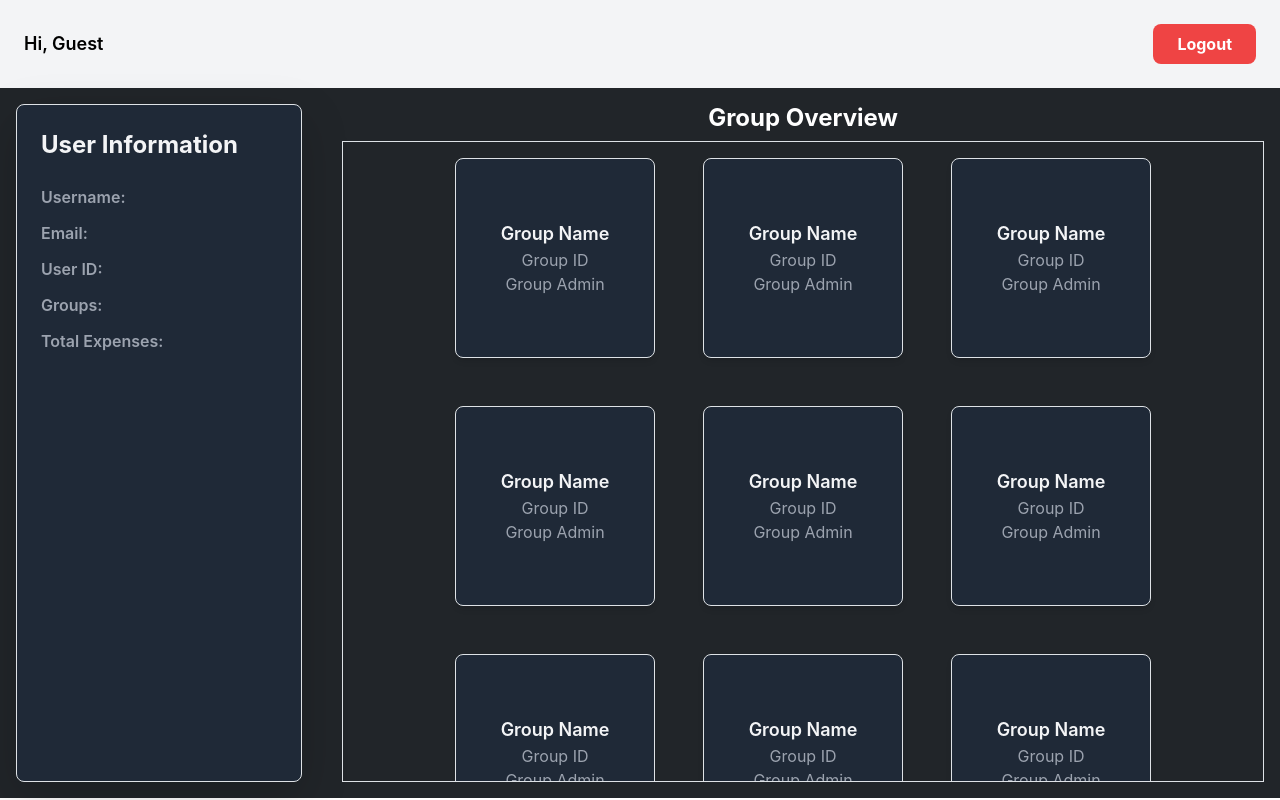
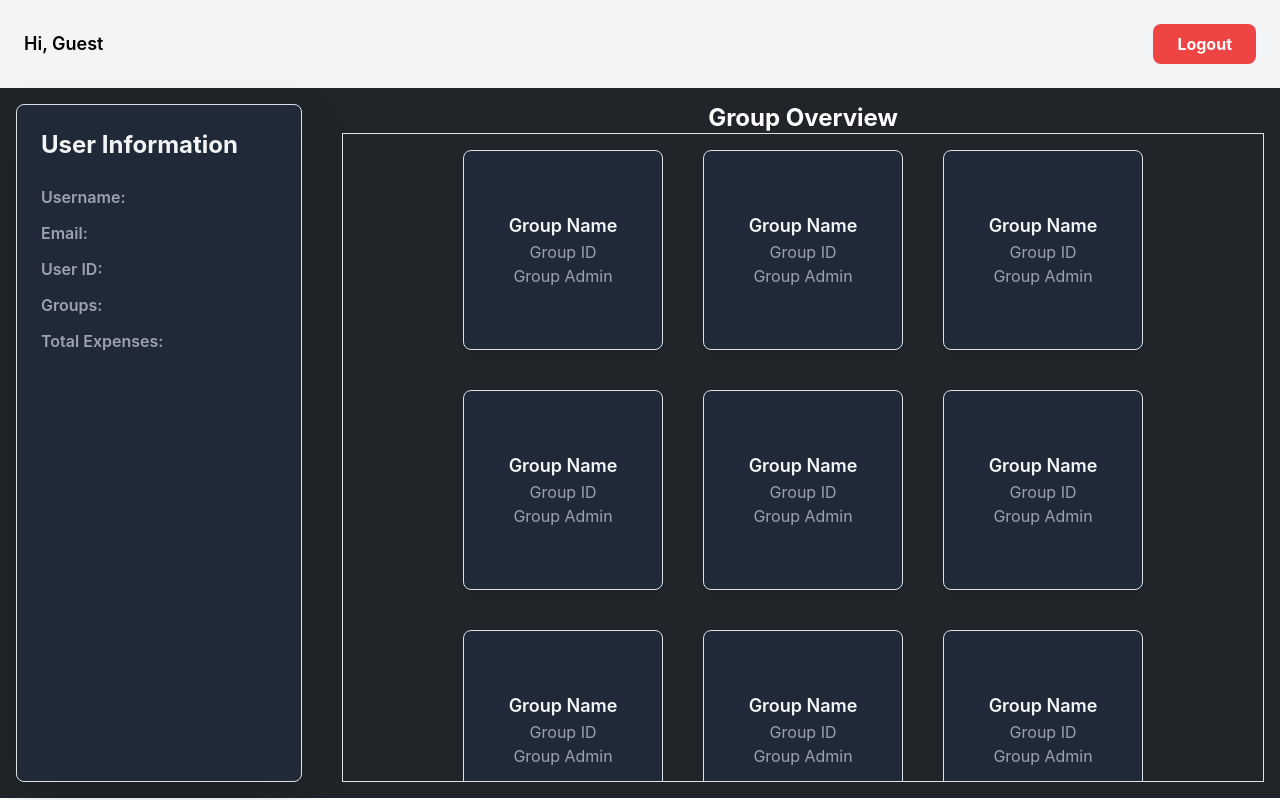
Before and after one commit to lostvayne47/family-expense-tracker, a React (Create React App) app in the folder frontend/: page /home in a window 1280 px wide. Built offline with nearby package versions, Linux system fonts and the light colour scheme; no server answers; sample sign-in values are in the browser's storage.

Commit message:
Margins and gap chanaged

```diff
--- a/frontend/src/components/GroupView.js
+++ b/frontend/src/components/GroupView.js
@@ -2,7 +2,7 @@
 import Group from "./Group.js";
 export default function GroupView() {
   return (
-    <div class="d-flex flex-wrap justify-content-center gap-3 mt-2 border overflow-auto">
+    <div class="d-flex flex-wrap gap-2 justify-content-center border overflow-auto">
       <Group />
       <Group />
       <Group />
--- a/frontend/src/components/HomePage.js
+++ b/frontend/src/components/HomePage.js
@@ -23,7 +23,7 @@
   const { user, loading } = useSelector((state) => state.user);
   useEffect(() => {
     dispatch(fetchUser()); // Fetch user data when the component loads
-  }, []);
+  }, [dispatch]);
 
   return (
     <div
```
